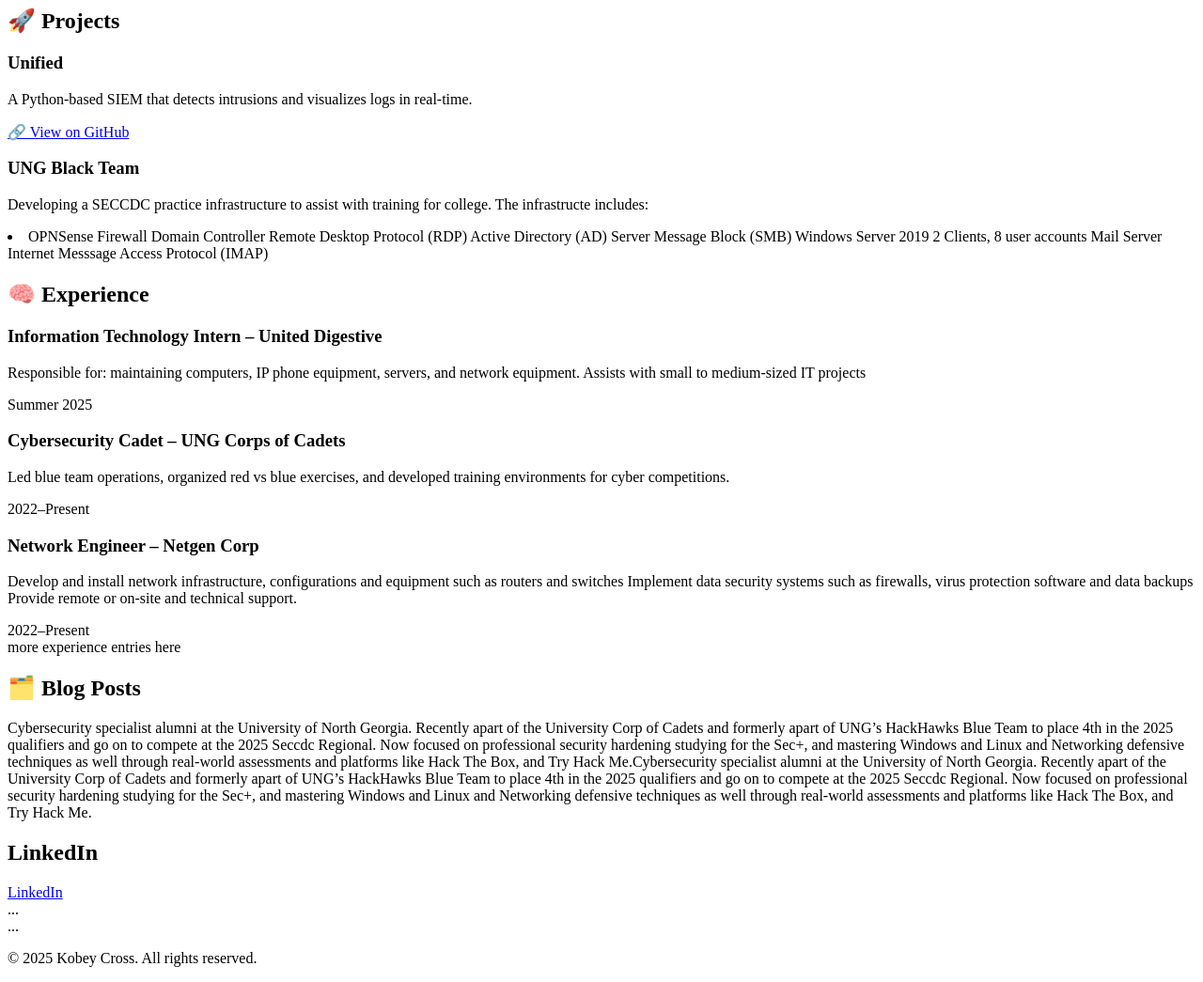
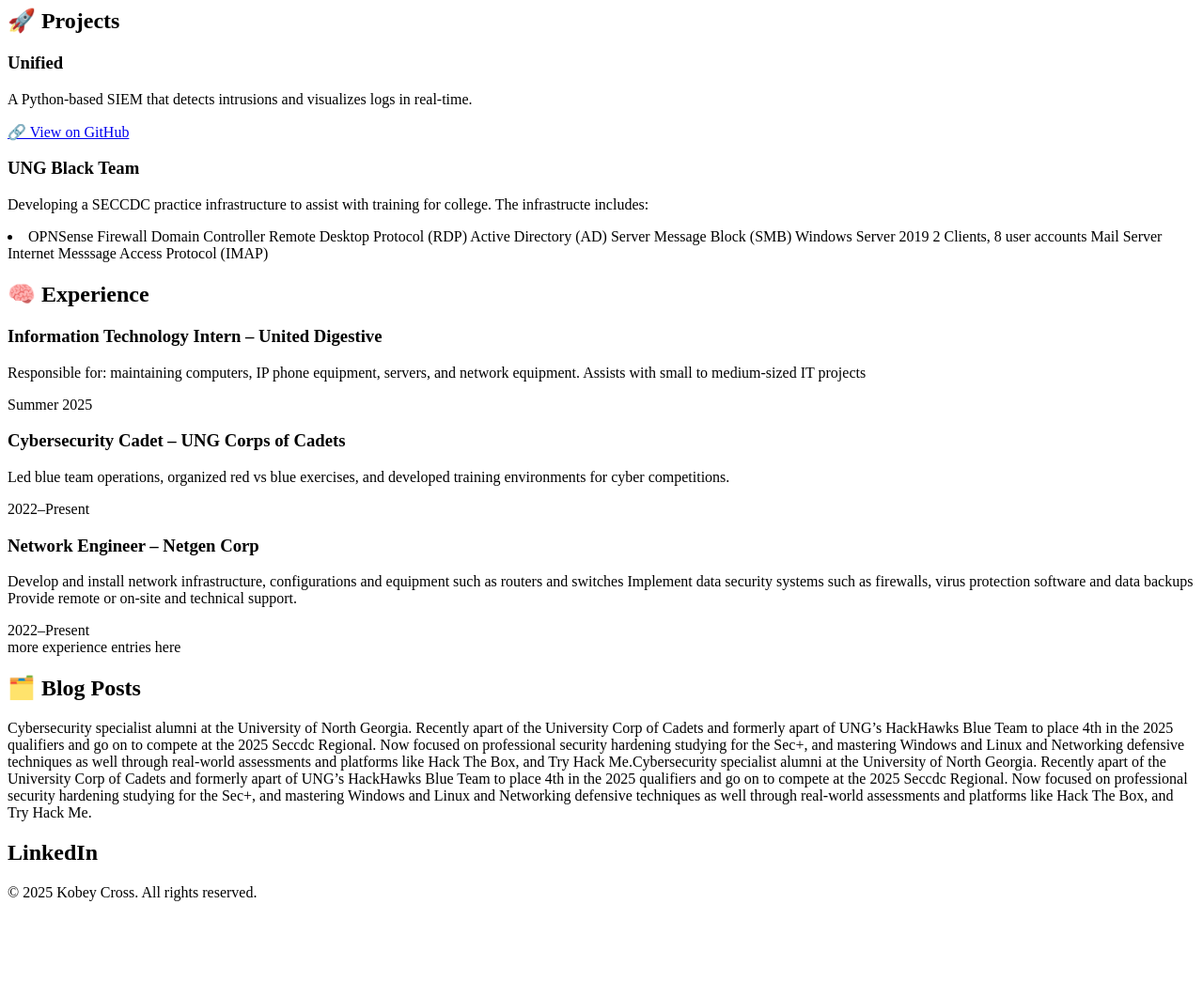
Before and after one commit to AKC27873/portfolio, a plain HTML site: page index.html in a window 1280 px wide. Shown: the whole page at 94% size. After the commit the page ends 975 px from the top, so only its background shows below. Drawn offline with Linux system fonts and the light colour scheme.

Commit message:
index.html
Updated Index.html

```diff
--- a/index.html
+++ b/index.html
@@ -54,9 +54,6 @@ Cybersecurity specialist alumni at the University of North Georgia. Recently apa
   <h2>LinkedIn</h2>
   <div id="blogPosts"></div>
 </section>
-<a href="https://www.linkedin.com/in/kobey-cross/">LinkedIn</a>
-<section id="projectsSection">...</section>
-<section id="experienceSection">...</section>
 <footer>
   <p>© 2025 Kobey Cross. All rights reserved.</p>
 </footer>
```
